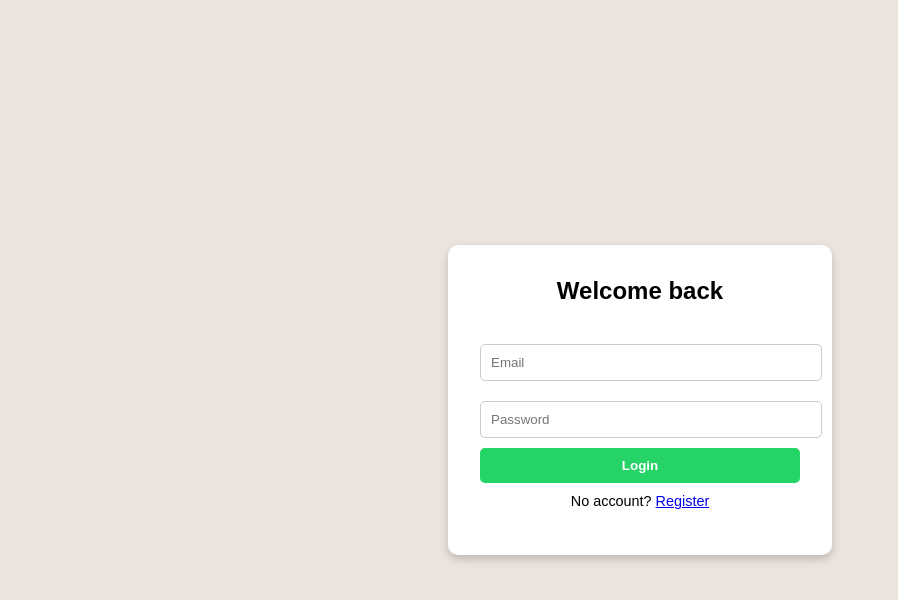
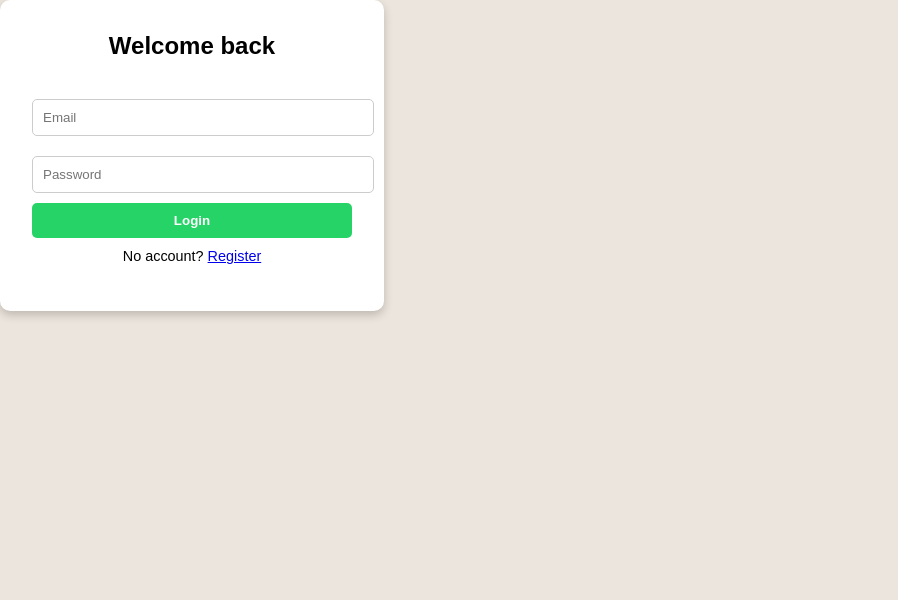
Before and after one commit to Jganyo-dotcom/my-chatbox, a website: page src/public/index.html in a window 1280 px wide. Shown: the whole page, without its empty margins (0-898 px from the left). Drawn offline with nearby package versions, Linux system fonts and the light colour scheme.

Commit message:
small bug

```diff
--- a/src/public/index.html
+++ b/src/public/index.html
@@ -26,10 +26,7 @@
         margin: 0;
         font-family: Arial, sans-serif;
         background: var(--bg-chat);
-        height: 100vh;
-        display: flex;
-        justify-content: center;
-        align-items: center;
+        min-height: 100vh;
       }
 
       /* Loader */
@@ -162,6 +159,7 @@
       .contacts {
         flex: 1;
         overflow-y: auto;
+        min-height: 0;
       }
       .contact {
         padding: 14px;
@@ -291,6 +289,9 @@
       @media (max-width: 768px) {
         body {
           align-items: stretch;
+        }
+        .chat-layout.chat-open .sidebar {
+          display: none;
         }
 
         .chat-layout {
```
